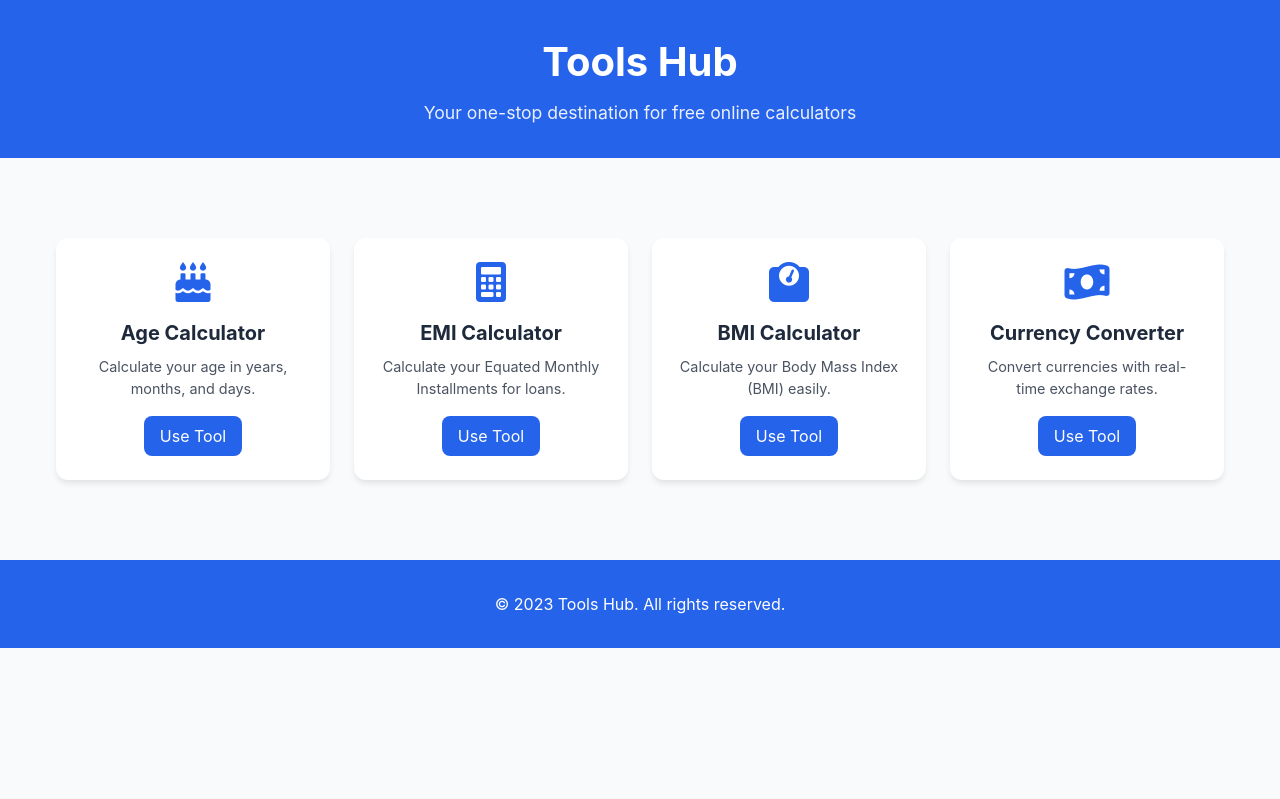
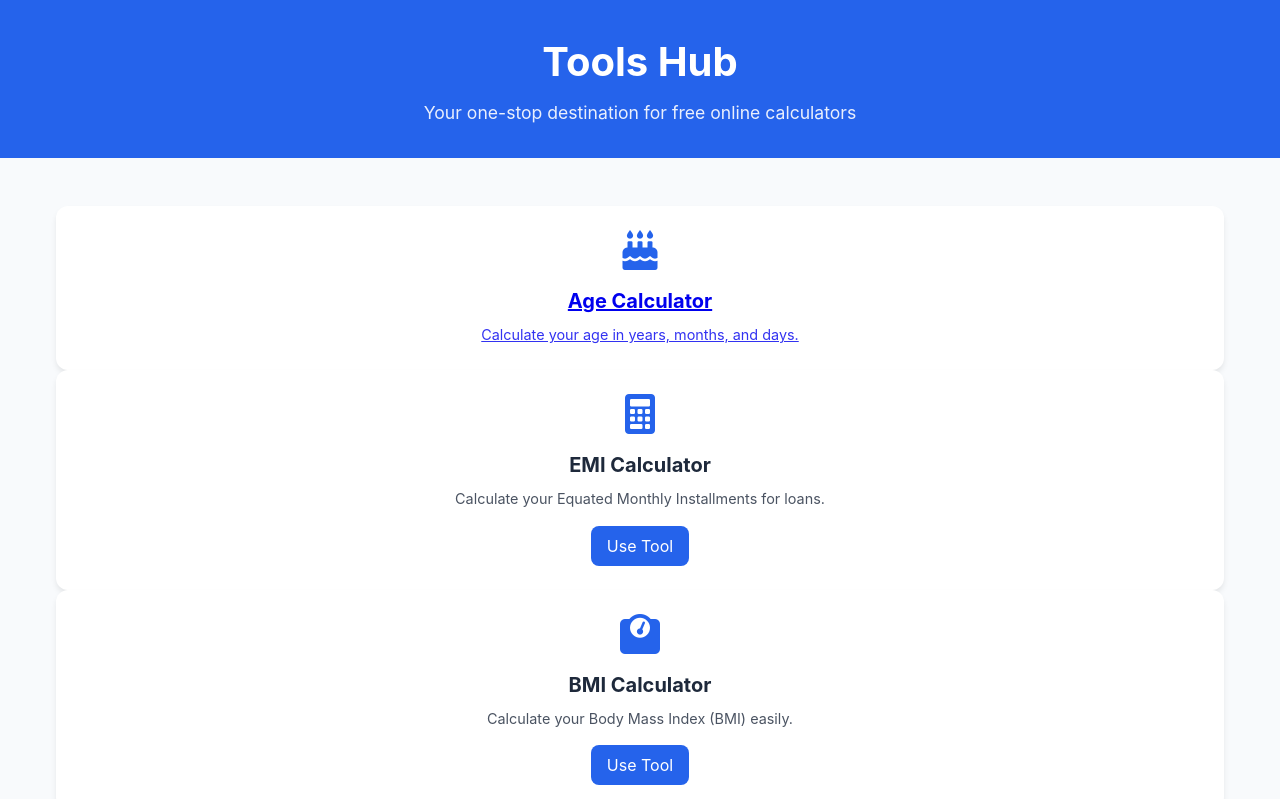
Before and after one commit to Aababugi/Topls, a plain HTML site: page index.html in a window 1280 px wide. Shown: the top 799 px of the page. Drawn offline with Linux system fonts and the light colour scheme.

Commit message:
Update index.html

```diff
--- a/index.html
+++ b/index.html
@@ -157,14 +157,13 @@
     </header>
 
     <div class="container">
-        <div class="tool-grid">
-            <!-- Age Calculator -->
-            <div class="tool-card">
-                <i class="fas fa-birthday-cake" aria-hidden="true"></i>
-                <h2>Age Calculator</h2>
-                <p>Calculate your age in years, months, and days.</p>
-                <a href="/age-calculator" aria-label="Use Age Calculator Tool">Use Tool</a>
-            </div>
+        <a href="https://Aababugi.github.io/Tool/age-calculator.html" aria-label="Use Age Calculator Tool">
+    <div class="tool-card">
+        <i class="fas fa-birthday-cake" aria-hidden="true"></i>
+        <h2>Age Calculator</h2>
+        <p>Calculate your age in years, months, and days.</p>
+    </div>
+</a>
 
             <!-- EMI Calculator -->
             <div class="tool-card">
```
